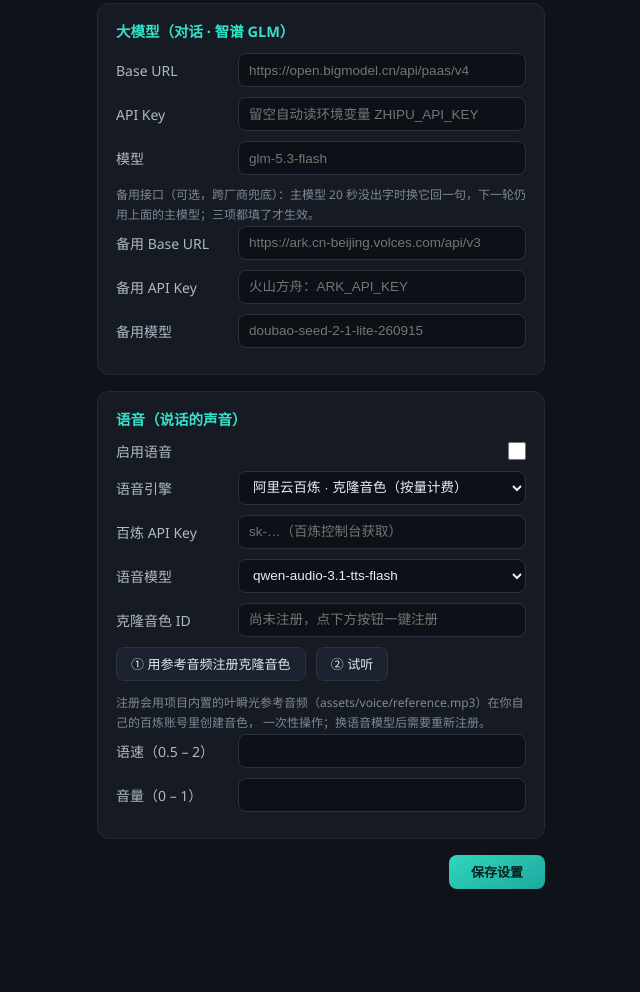
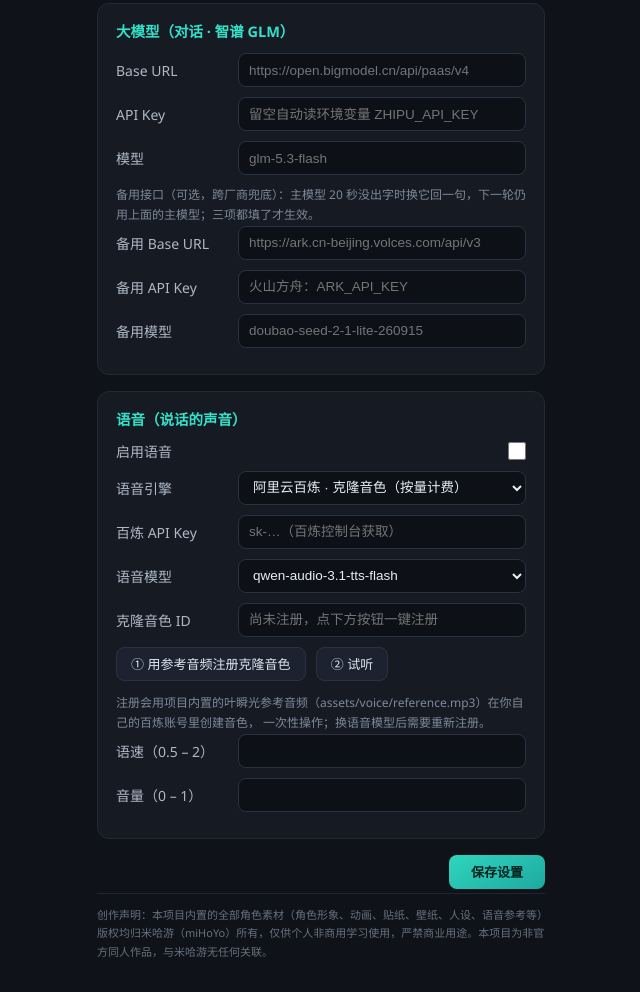
Before and after one commit to todaywish945-ux/deskpet-tablet, a website built with Vite: page src/renderer/settings/index.html in a window 1280 px wide. Shown: the part 726-1718 px from the top of the page, without its empty margins (319-959 px from the left). Before the commit the page ends 1645 px from the top, so only its background shows below. Built offline with nearby package versions, Linux system fonts and the light colour scheme.

Commit message:
设置页底部新增创作声明（素材版权归米哈游，仅非商用学习）

```diff
--- a/src/renderer/settings/index.html
+++ b/src/renderer/settings/index.html
@@ -166,6 +166,10 @@
         <span id="status"></span>
         <button id="save-btn" type="button">保存设置</button>
       </footer>
+
+      <p class="copyright">
+        创作声明：本项目内置的全部角色素材（角色形象、动画、贴纸、壁纸、人设、语音参考等）版权均归米哈游（miHoYo）所有，仅供个人非商用学习使用，严禁商业用途。本项目为非官方同人作品，与米哈游无任何关联。
+      </p>
     </main>
     <script type="module" src="./main.ts"></script>
   </body>
--- a/src/renderer/settings/style.css
+++ b/src/renderer/settings/style.css
@@ -126,6 +126,15 @@ footer {
   justify-content: space-between;
 }
 
+.copyright {
+  margin-top: 4px;
+  padding-top: 12px;
+  border-top: 1px solid #1f2532;
+  font-size: 11px;
+  line-height: 1.7;
+  color: #66707e;
+}
+
 #status {
   color: #43e6a0;
   font-size: 13px;
```
